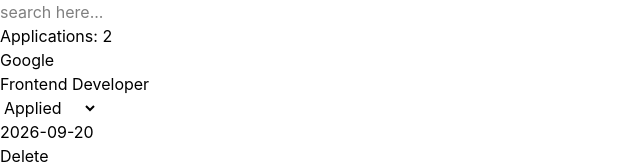
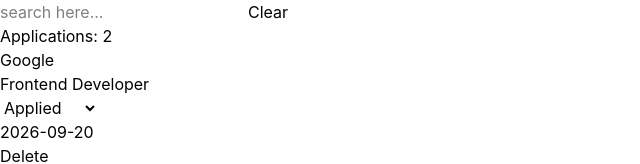
Before and after one commit to roshan-vyas-dev/job-application-tracker, a React (Vite) app: page / in a window 1280 px wide. Shown: the top 164 px of the page, without its empty margins (0-640 px from the left). Built offline with nearby package versions, Linux system fonts and the light colour scheme.

Commit message:
feat: add clear search action

```diff
--- a/src/App.jsx
+++ b/src/App.jsx
@@ -47,6 +47,7 @@
         value={search}
         onChange={(e) => setSearch(e.target.value)}
       />
+      <button onClick={() => setSearch("")}>Clear</button>
 
       <p>Applications: {filteredApplications.length}</p>
 
```
